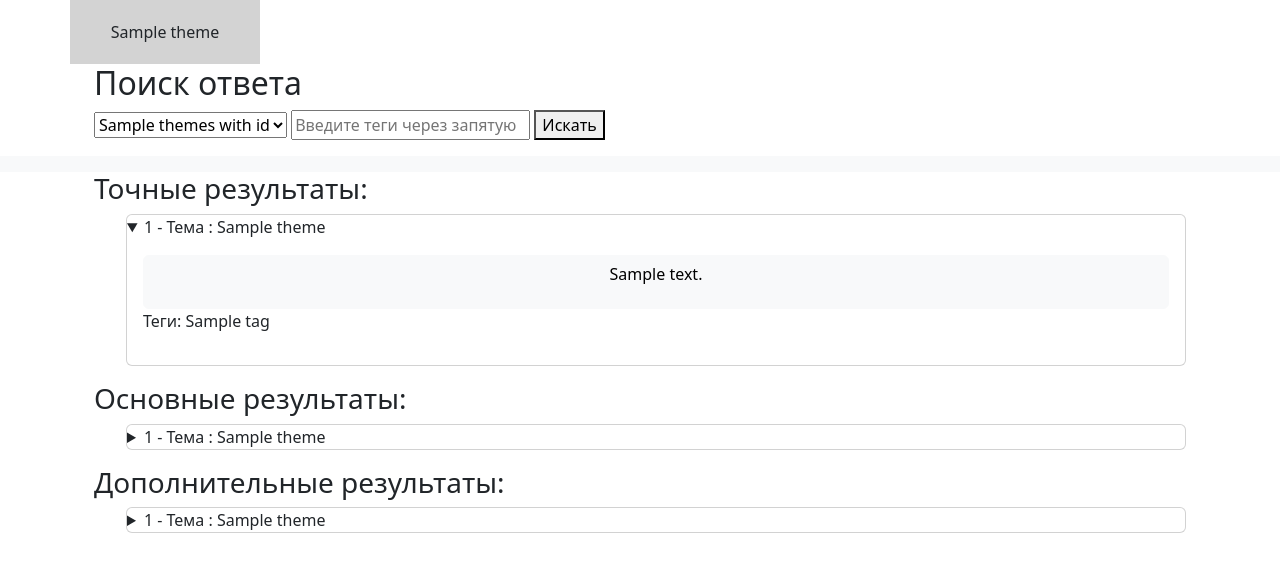
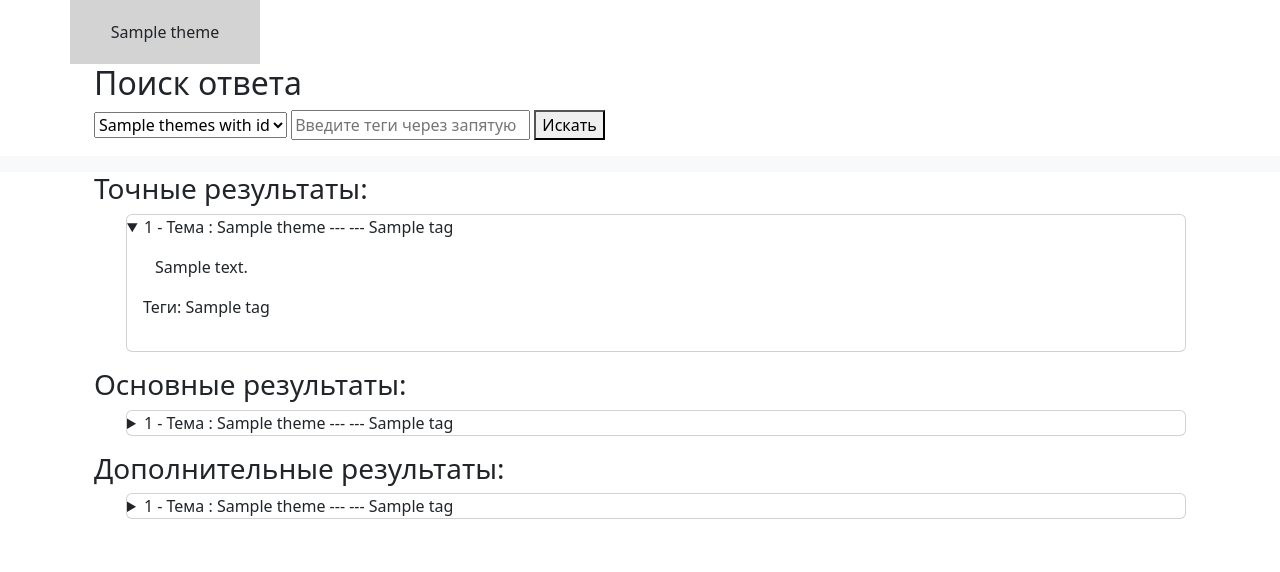
Before and after one commit to Anshegar/TinkoFF_for_tests, a Flask app: template templates/index.html in a window 1280 px wide. Shown: the part 56-628 px from the top of the page. Run offline with Flask 3, Linux system fonts and the light colour scheme; the template is opened without the code that fills it: most values are stand-ins (such as "Sample title", 1, 10 or a date in 2020); some libraries are stand-ins or nearby versions.

Commit message:
upgrade UI + отображение переноса строки теперь выводится адекватно! Ура

```diff
--- a/static/css/custom.css
+++ b/static/css/custom.css
@@ -13,3 +13,9 @@ details {
     /*border: 1px solid #000; /* Цвет рамки черный, замените #000 на нужный вам цвет */
     /*padding: 5px; /* Добавляем небольшой отступ вокруг содержимого */
 }
+
+
+/* Класс который позволит переносу строки указанному в БД отображаться в ответе поиска правильно, с переносами! */
+.pre-wrap {
+        white-space: pre-wrap;
+}
--- a/templates/index.html
+++ b/templates/index.html
@@ -34,10 +34,10 @@
         {% for result in exact_results %}
             <li class="card">
                 <details open>
-                    <summary>{{ loop.index }} - Тема : {{ result.theme.name }}</summary>
+                    <summary>{{ loop.index }} - Тема : {{ result.theme.name }} --- --- {% for tag in result.tags %}{{ tag.tag }}{% if not loop.last %}, {% endif %}{% endfor %}</summary>
                     <div class="card-body">
-                        <div class="container btn btn-light">
-                            <p>{{ result.answer }}</p>
+                        <div class="container  btn-light">
+                            <p>{{ result.answer|replace('\n', '<br>') }}</p>
                         </div>
                         <p>Теги: {% for tag in result.tags %}{{ tag.tag }}{% if not loop.last %}, {% endif %}{% endfor %}</p>
                     </div>
@@ -51,10 +51,10 @@
         {% for result in main_results %}
             <li class="card">
                 <details>
-                    <summary>{{ loop.index }} - Тема : {{ result.theme.name }}</summary>
+                    <summary>{{ loop.index }} - Тема : {{ result.theme.name }} --- --- {% for tag in result.tags %}{{ tag.tag }}{% if not loop.last %}, {% endif %}{% endfor %}</summary>
                     <div class="card-body">
-                        <div class="container btn btn-light">
-                            <p>{{ result.answer }}</p>
+                        <div class="container  btn-light">
+                            <li class="pre-wrap">{{ result.answer}}</li>
                         </div>
                         <p>Теги: {% for tag in result.tags %}{{ tag.tag }}{% if not loop.last %}, {% endif %}{% endfor %}</p>
                     </div>
@@ -68,10 +68,10 @@
         {% for result in secondary_results %}
             <li class="card">
                 <details>
-                    <summary>{{ loop.index }} - Тема : {{ result.theme.name }}</summary>
+                    <summary>{{ loop.index }} - Тема : {{ result.theme.name }} --- --- {% for tag in result.tags %}{{ tag.tag }}{% if not loop.last %}, {% endif %}{% endfor %}</summary>
                     <div class="card-body">
-                        <div class="container btn btn-light">
-                            <p>{{ result.answer }}</p>
+                        <div class="container  btn-light">
+                            <p>{{ result.answer|replace('\n', '<br>') }}</p>
                         </div>
                         <p>Теги: {% for tag in result.tags %}{{ tag.tag }}{% if not loop.last %}, {% endif %}{% endfor %}</p>
                     </div>
```
Also changed, not shown: data.sqlite.
